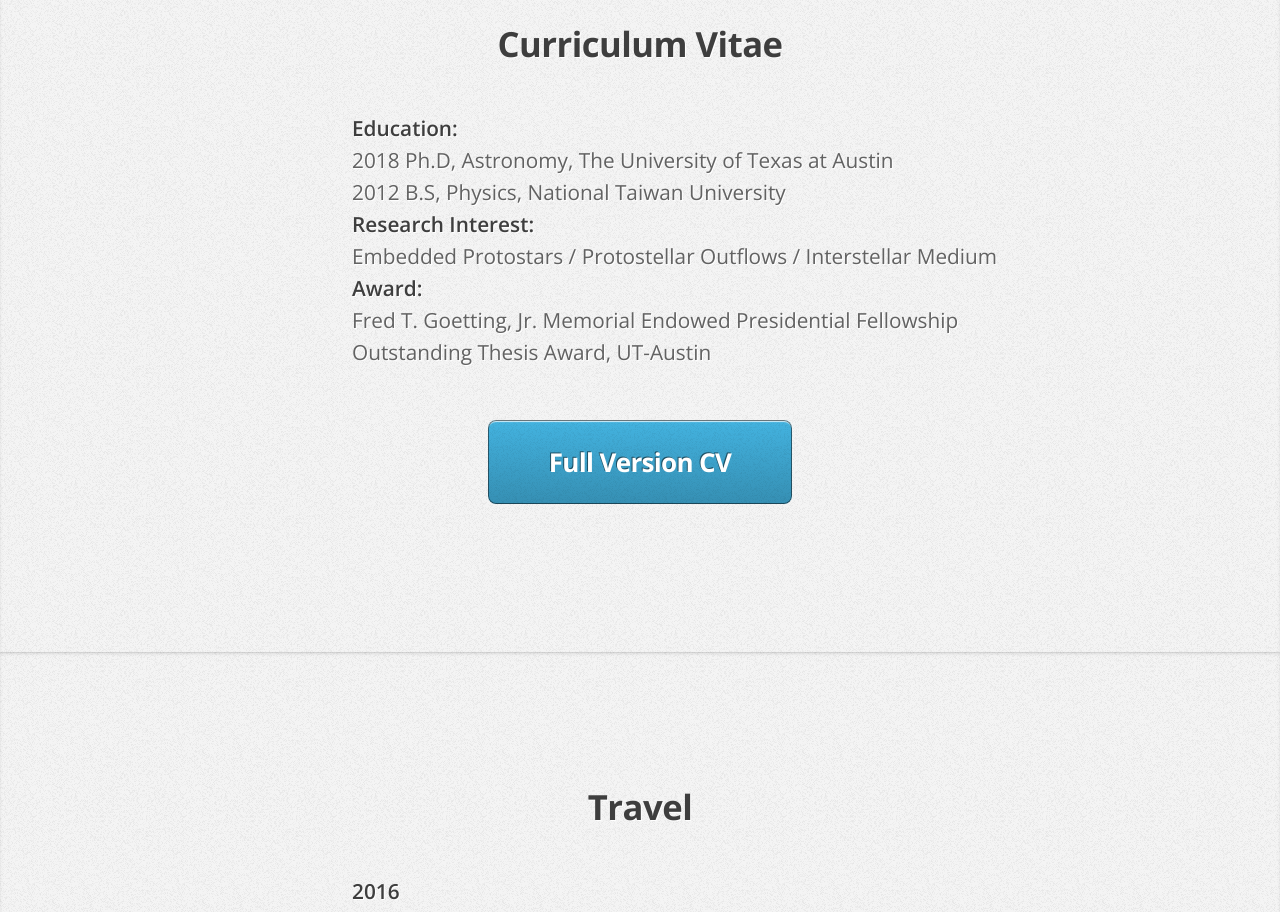
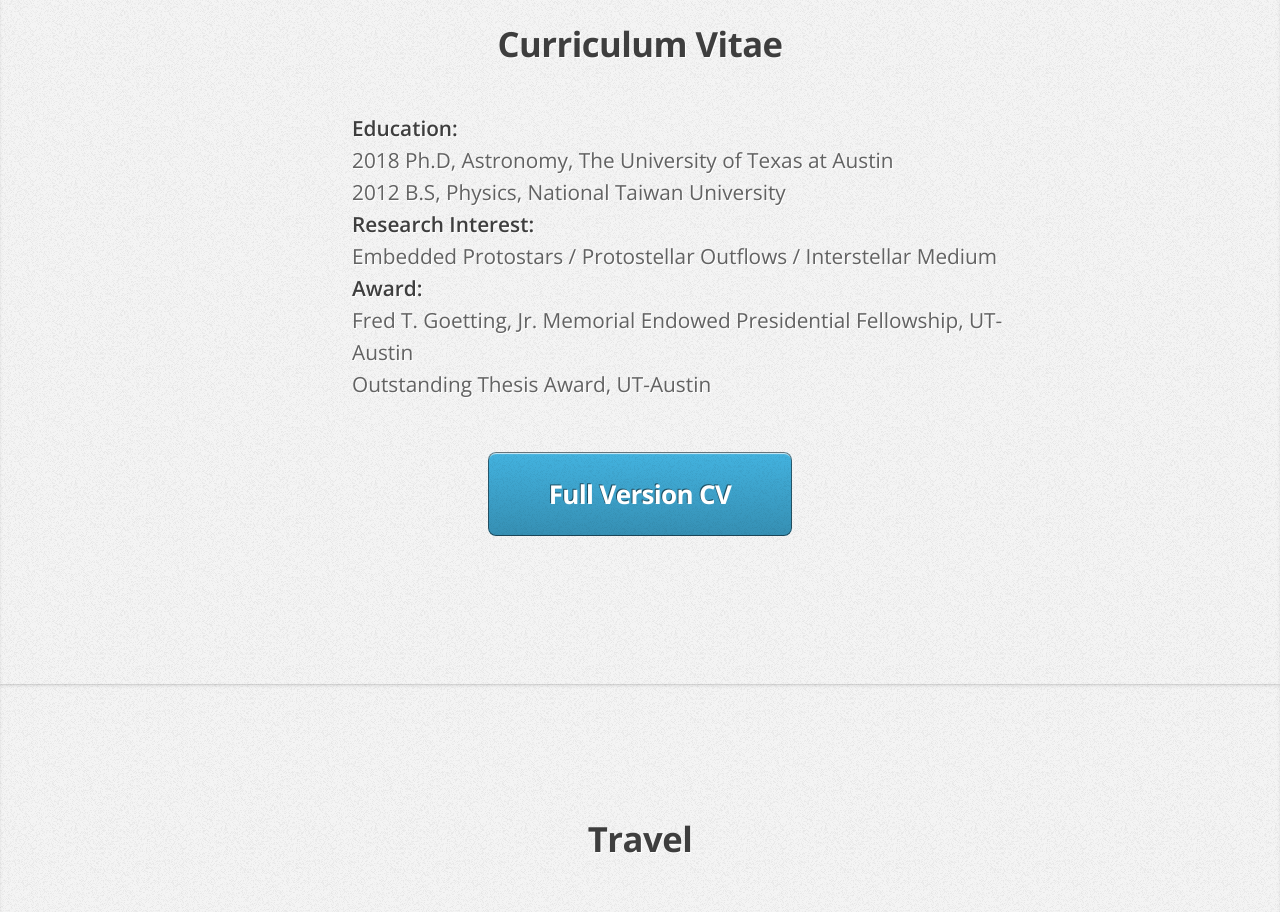
Before and after one commit to yaolun/yaolun.github.io, a plain HTML site: page index.html in a window 1280 px wide. Shown: the part 4191-5103 px from the top of the page. Drawn offline with nearby package versions, Linux system fonts and the light colour scheme.

Commit message:
update award

```diff
--- a/index.html
+++ b/index.html
@@ -166,7 +166,7 @@
 								<b>Research Interest:</b><br>
 								Embedded Protostars / Protostellar Outflows / Interstellar Medium<br>
                                 <b>Award:</b><br>
-                                Fred T. Goetting, Jr. Memorial Endowed Presidential Fellowship<br>
+                                Fred T. Goetting, Jr. Memorial Endowed Presidential Fellowship, UT-Austin<br>
                                 Outstanding Thesis Award, UT-Austin<br>
 							</p>
 						</div>
```
